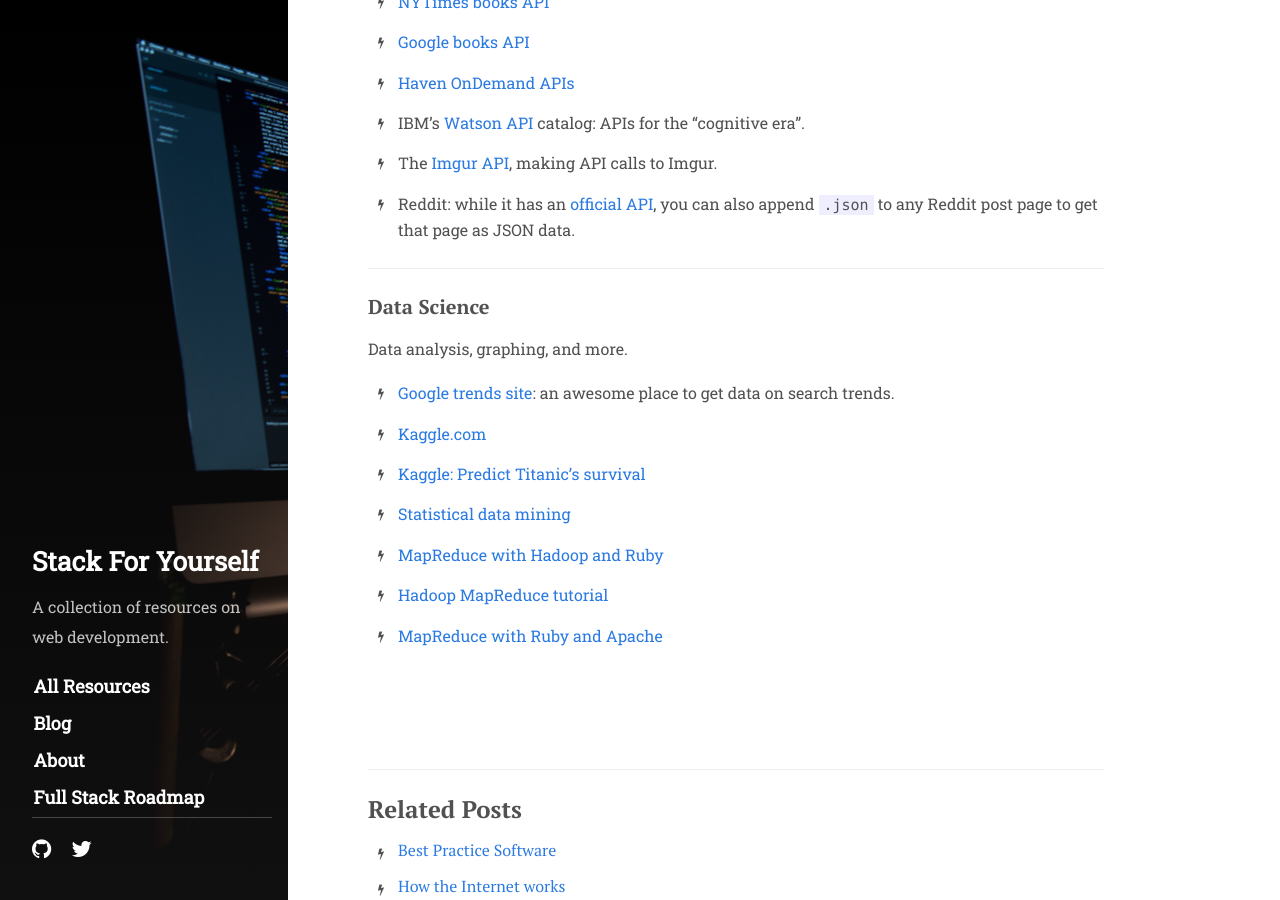
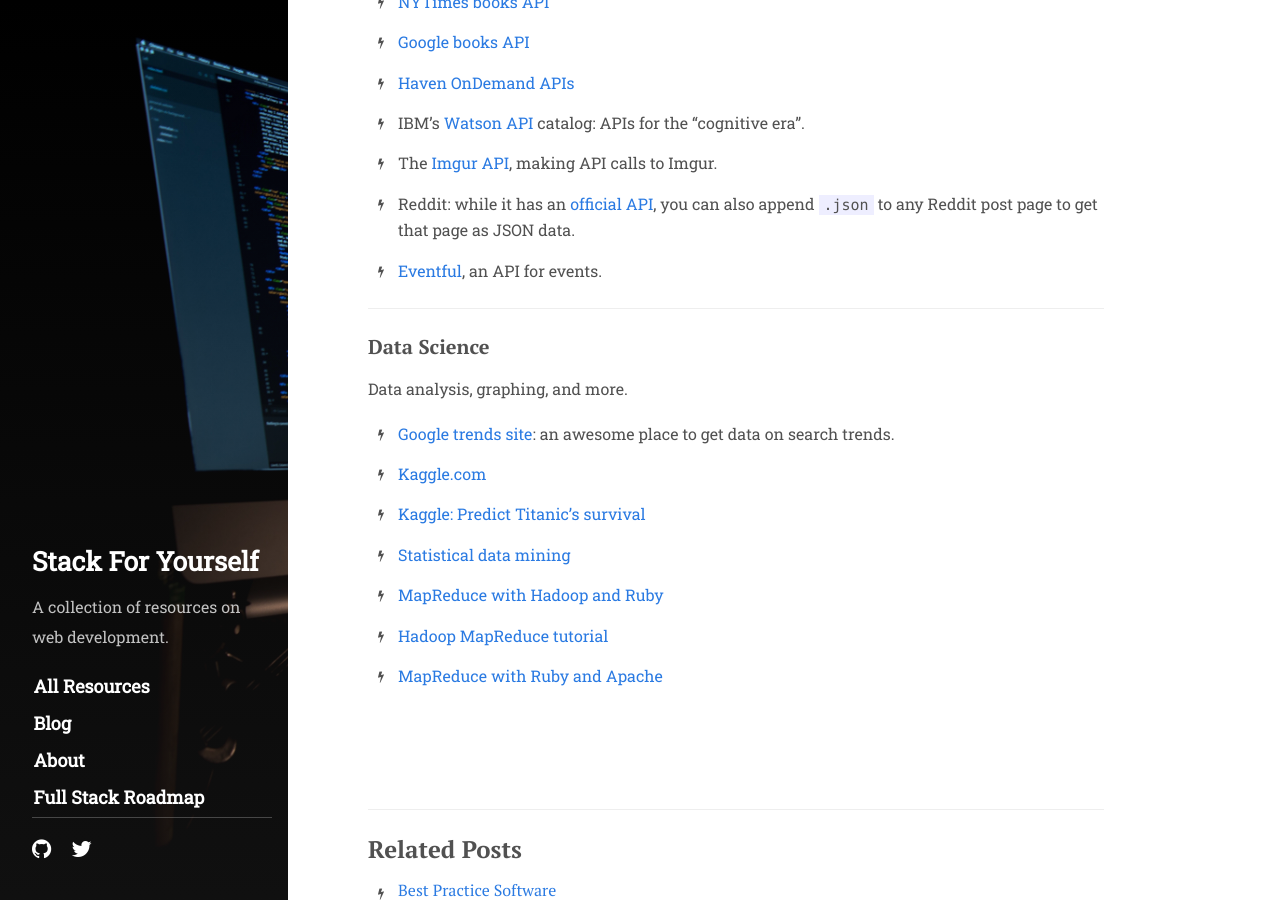
Before and after one commit to mindplace/stack-for-yourself, a Jekyll site: the page built from _posts/2016-05-01-open-apis.md, in a window 1280 px wide and 900 px high, scrolled down 1381 px. Built offline with Jekyll 4.4.1, drawn with Linux system fonts in a browser that asks for light colours; nearby versions of some CDN libraries; comment, search, counter and statistics services are not loaded.

Commit message:
add Eventful api

```diff
--- a/_posts/2016-05-01-open-apis.md
+++ b/_posts/2016-05-01-open-apis.md
@@ -44,6 +44,7 @@
 * IBM's [Watson API](http://www.ibm.com/watson/developercloud/services-catalog.html) catalog: APIs for the "cognitive era".
 * The [Imgur API](https://api.imgur.com/endpoints), making API calls to Imgur.
 * Reddit: while it has an [official API](https://www.reddit.com/dev/api/), you can also append `.json` to any Reddit post page to get that page as JSON data.
+* [Eventful](http://api.eventful.com/), an API for events.
 
 <hr>
 
```
